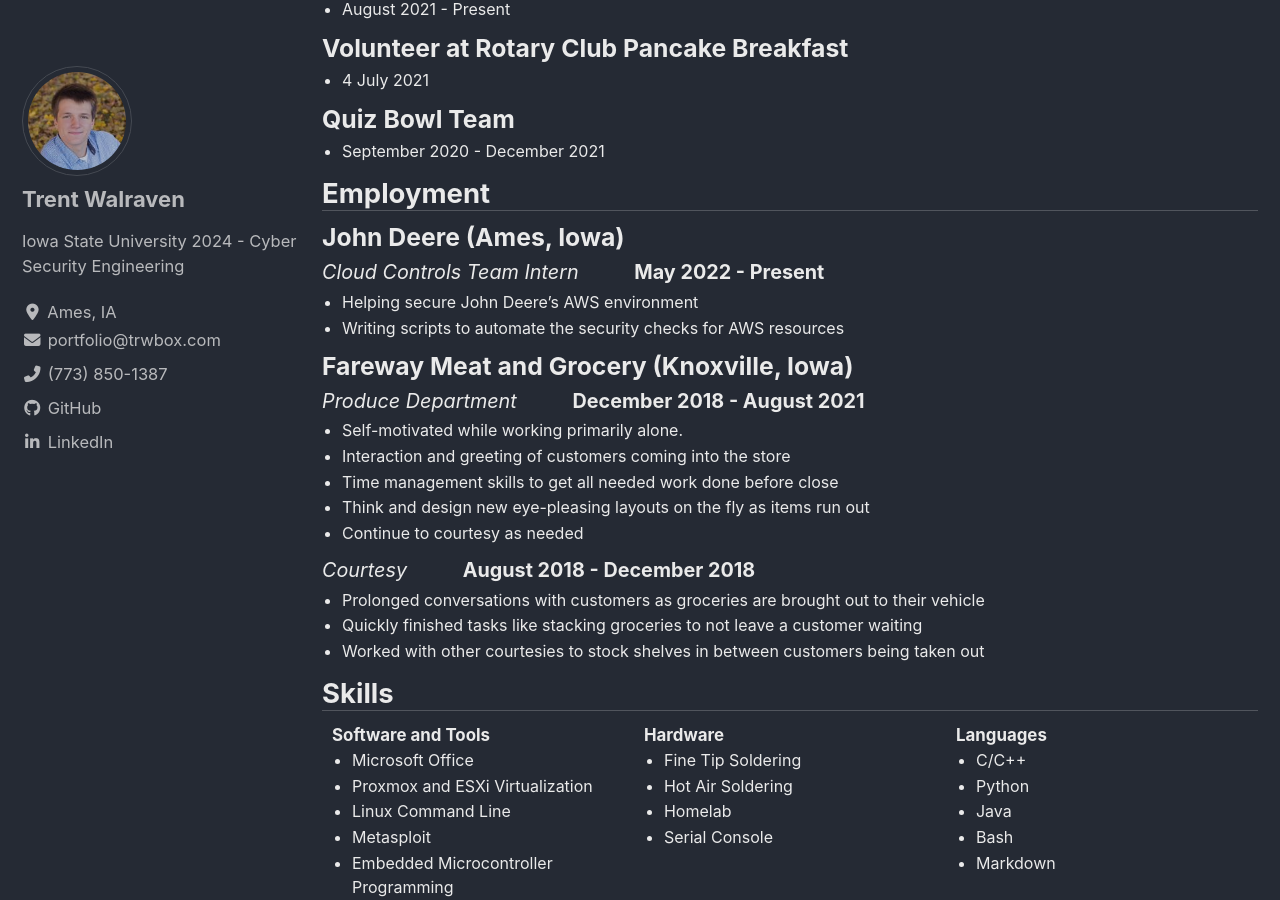
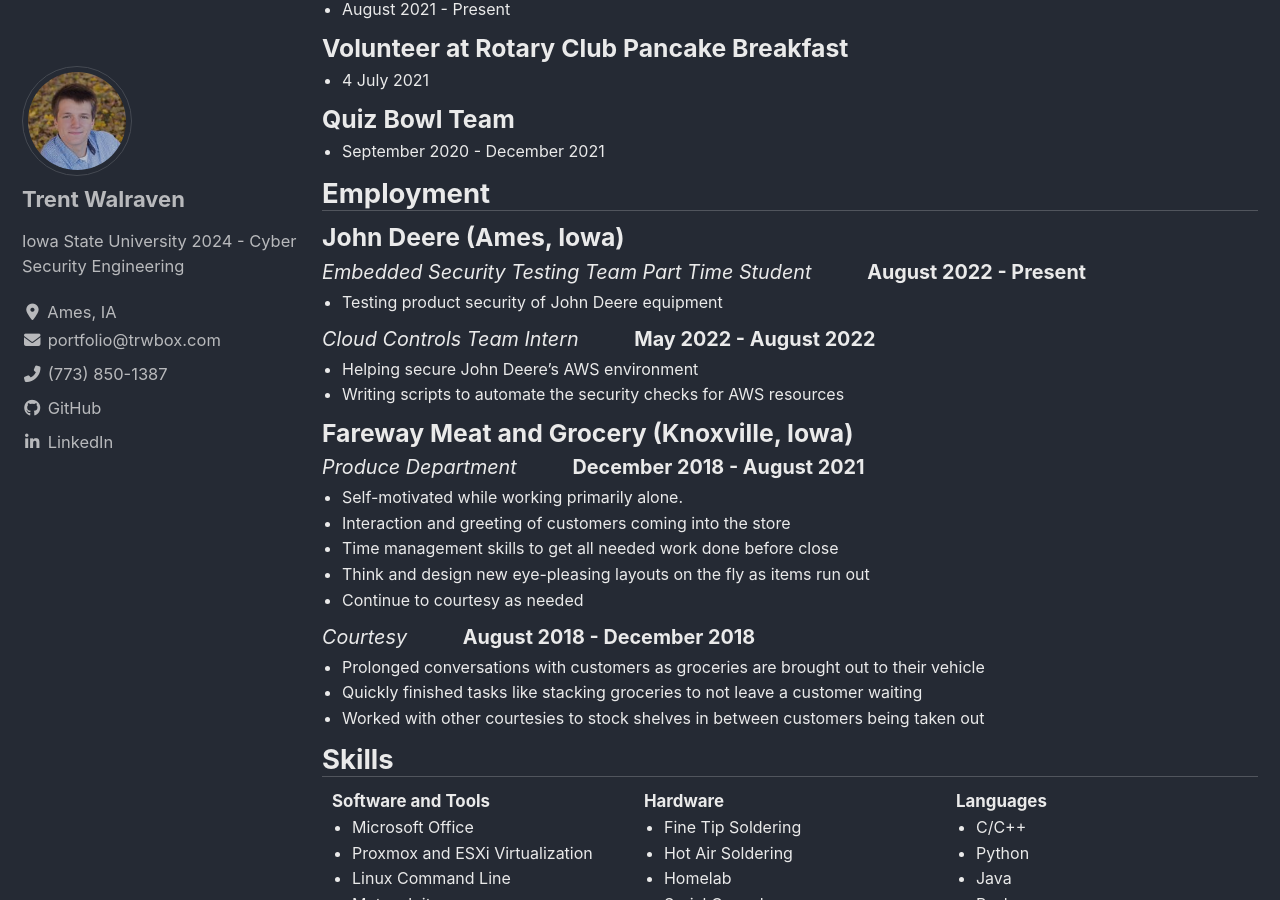
Before and after one commit to trwbox/trwbox.github.io, a Jekyll site: the page built from _pages/resume.md, in a window 1280 px wide and 900 px high, scrolled down 1151 px. Built offline with Jekyll 4.4.1, drawn with Linux system fonts in a browser that asks for light colours; cached includes are drawn as plain includes.

Commit message:
Updating resume

```diff
--- a/_pages/resume.md
+++ b/_pages/resume.md
@@ -66,7 +66,10 @@ For a PDF version of my resume click [here](/assets/files/resume.pdf){:target="_
 
 ### John Deere (Ames, Iowa)
 
-<p style="font-size: .9em; margin: 0;"><em>Cloud Controls Team Intern</em>&nbsp;&nbsp;&nbsp;&nbsp;&nbsp;&nbsp;&nbsp;&nbsp;&nbsp;&nbsp;<strong>May 2022 - Present</strong></p>
+<p style="font-size: .9em; margin: 0;"><em>Embedded Security Testing Team Part Time Student</em>&nbsp;&nbsp;&nbsp;&nbsp;&nbsp;&nbsp;&nbsp;&nbsp;&nbsp;&nbsp;<strong>August 2022 - Present</strong></p>
+- Testing product security of John Deere equipment
+
+<p style="font-size: .9em; margin: 0;"><em>Cloud Controls Team Intern</em>&nbsp;&nbsp;&nbsp;&nbsp;&nbsp;&nbsp;&nbsp;&nbsp;&nbsp;&nbsp;<strong>May 2022 - August 2022</strong></p>
 - Helping secure John Deere's AWS environment
 - Writing scripts to automate the security checks for AWS resources
 
```
